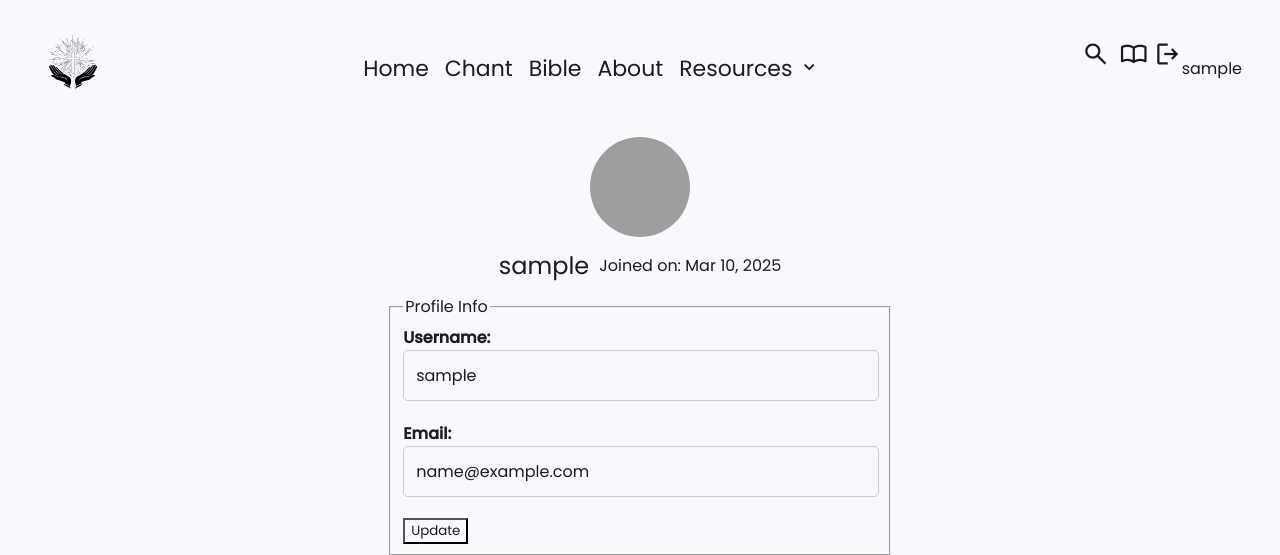
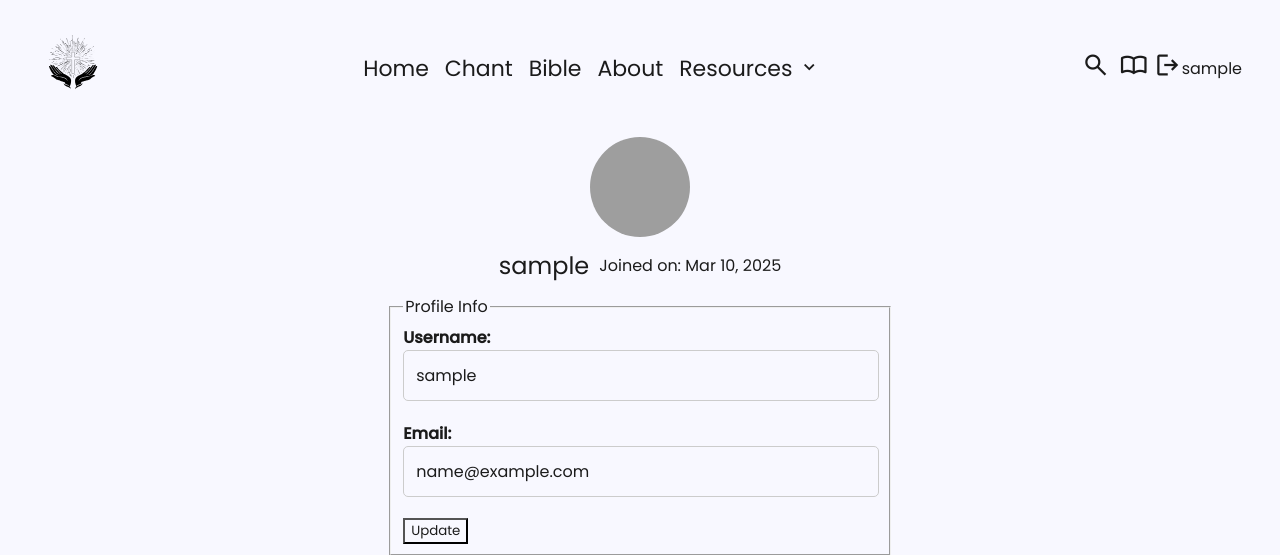
Before and after one commit to cjpx/PathOfGrace, a Django app: a page that uses chant/templates/chant/base.html in a window 1280 px wide. Shown: the top 555 px of the page. Run offline with Django 5.2, Linux system fonts and the light colour scheme; the visitor is signed in with stand-in values (Sample User, id 1); data comes from the database, SQL or seed files in the repository; grey boxes are pictures that could not be loaded.

Commit message:
feat: style element alignment

```diff
--- a/chant/static/chant/main.css
+++ b/chant/static/chant/main.css
@@ -201,12 +201,13 @@ main {
 }
 .nav-icons{
     display: flex;
+    align-items: center;
+    justify-content: center;
     margin: 0;
     padding: 0;
 }
 .nav-icons form button:hover{
     cursor: pointer;
-    content: 'Logout';
 }
 
 .dropdown{
@@ -216,7 +217,7 @@ main {
     margin: 0;
     font-size: var(--font-size-2xl);
 }
- .dropdown .dropbtn{
+.dropdown .dropbtn{
     border: none;
     background: none;
     padding: 0;
```
